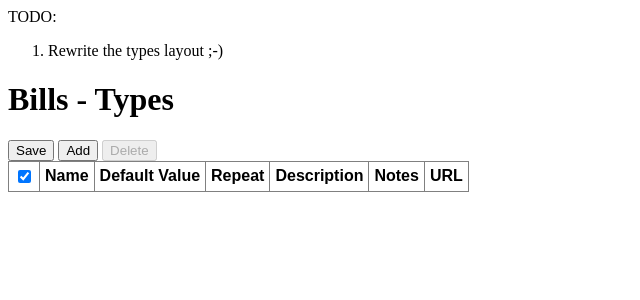
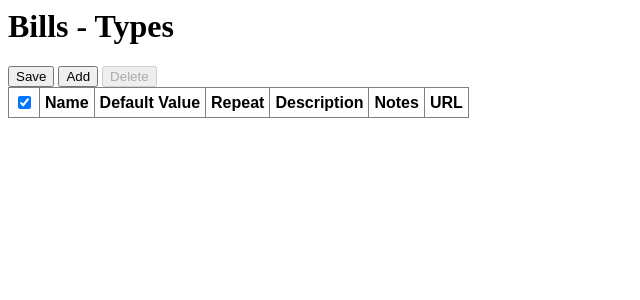
Before and after one commit to jnwatts/bills, a PHP site: page /types.php in a window 1280 px wide. Shown: the top 300 px of the page, without its empty margins (0-640 px from the left). Run offline with PHP 8.4, Linux system fonts and the light colour scheme; data that the repository does not hold is empty; a stand-in replaces the project's code that opens the database connection.

Commit message:
types: Remove TODO

```diff
--- a/types.php
+++ b/types.php
@@ -8,13 +8,6 @@
   </head>
   <body>
     <div id="busy"></div>
-
-    <div>
-      TODO:
-      <ol>
-        <li>Rewrite the types layout ;-)</li>
-      </ol>
-    </div>
 
     <div id="toolbar">
       <h1>
```
